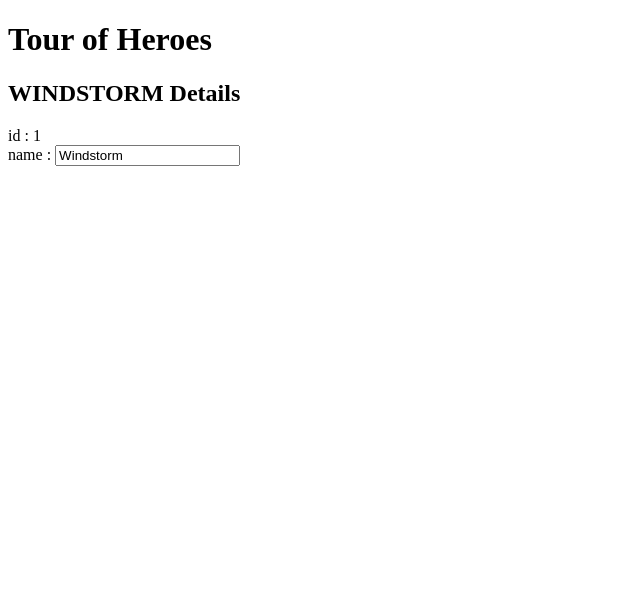
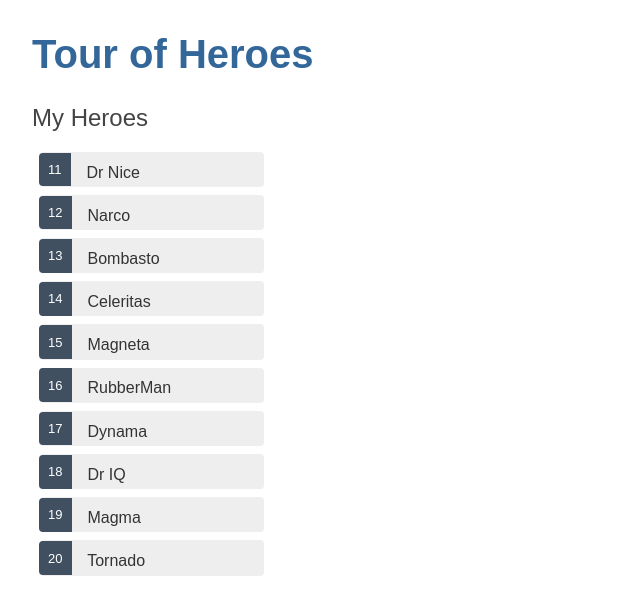
Before and after one commit to vdsalexandre/tower-of-heroes, an Angular app: page / in a window 1280 px wide. Shown: the top 614 px of the page, without its empty margins (0-640 px from the left). Built offline with nearby package versions, Linux system fonts and the light colour scheme.

Commit message:
adding heroes list

```diff
--- a/src/app/heroes/heroes.component.css
+++ b/src/app/heroes/heroes.component.css
@@ -0,0 +1,44 @@
+/* HeroesComponent's private CSS styles */
+.heroes {
+    margin: 0 0 2em 0;
+    list-style-type: none;
+    padding: 0;
+    width: 15em;
+  }
+  .heroes li {
+    cursor: pointer;
+    position: relative;
+    left: 0;
+    background-color: #EEE;
+    margin: .5em;
+    padding: .3em 0;
+    height: 1.6em;
+    border-radius: 4px;
+  }
+  .heroes li:hover {
+    color: #607D8B;
+    background-color: #DDD;
+    left: .1em;
+  }
+  .heroes li.selected {
+    background-color: #CFD8DC;
+    color: white;
+  }
+  .heroes li.selected:hover {
+    background-color: #BBD8DC;
+    color: white;
+  }
+  .heroes .badge {
+    display: inline-block;
+    font-size: small;
+    color: white;
+    padding: 0.8em 0.7em 0 0.7em;
+    background-color:#405061;
+    line-height: 1em;
+    position: relative;
+    left: -1px;
+    top: -4px;
+    height: 1.8em;
+    margin-right: .8em;
+    border-radius: 4px 0 0 4px;
+  }
--- a/src/app/heroes/heroes.component.html
+++ b/src/app/heroes/heroes.component.html
@@ -1,7 +1,14 @@
-<h2>{{ hero.name | uppercase }} Details</h2>
+<!-- <h2>{{ hero.name | uppercase }} Details</h2>
 <div><span>id : </span>{{ hero.id }}</div>
 <div>
     <label>name :
         <input [(ngModel)]="hero.name" placeholder="name" />
     </label>
-</div>
+</div> -->
+
+<h2>My Heroes</h2>
+<ul class="heroes">
+    <li *ngFor="let hero of heroes">
+        <span class="badge">{{ hero.id }}</span> {{ hero.name }}
+    </li>
+</ul>
--- a/src/app/heroes/heroes.component.ts
+++ b/src/app/heroes/heroes.component.ts
@@ -1,6 +1,7 @@
 import { Component, OnInit } from '@angular/core';
 
 import { Hero } from '../hero';
+import { HEROES } from '../mock-heroes';
 
 @Component({
   selector: 'app-heroes',
@@ -13,6 +14,8 @@ export class HeroesComponent implements OnInit {
     name: 'Windstorm'
   };
 
+  heroes = HEROES;
+
   constructor() { }
 
   ngOnInit(): void {
--- /dev/null
+++ b/src/app/mock-heroes.ts
@@ -0,0 +1,14 @@
+import { Hero } from './hero';
+
+export const HEROES: Hero[] = [
+    { id: 11, name: 'Dr Nice' },
+    { id: 12, name: 'Narco' },
+    { id: 13, name: 'Bombasto' },
+    { id: 14, name: 'Celeritas' },
+    { id: 15, name: 'Magneta' },
+    { id: 16, name: 'RubberMan' },
+    { id: 17, name: 'Dynama' },
+    { id: 18, name: 'Dr IQ' },
+    { id: 19, name: 'Magma' },
+    { id: 20, name: 'Tornado' }
+];
--- a/src/styles.css
+++ b/src/styles.css
@@ -1 +1,22 @@
-/* You can add global styles to this file, and also import other style files */
+/* Application-wide Styles */
+h1 {
+    color: #369;
+    font-family: Arial, Helvetica, sans-serif;
+    font-size: 250%;
+  }
+  h2, h3 {
+    color: #444;
+    font-family: Arial, Helvetica, sans-serif;
+    font-weight: lighter;
+  }
+  body {
+    margin: 2em;
+  }
+  body, input[type="text"], button {
+    color: #333;
+    font-family: Cambria, Georgia;
+  }
+  /* everywhere else */
+  * {
+    font-family: Arial, Helvetica, sans-serif;
+  }
```
